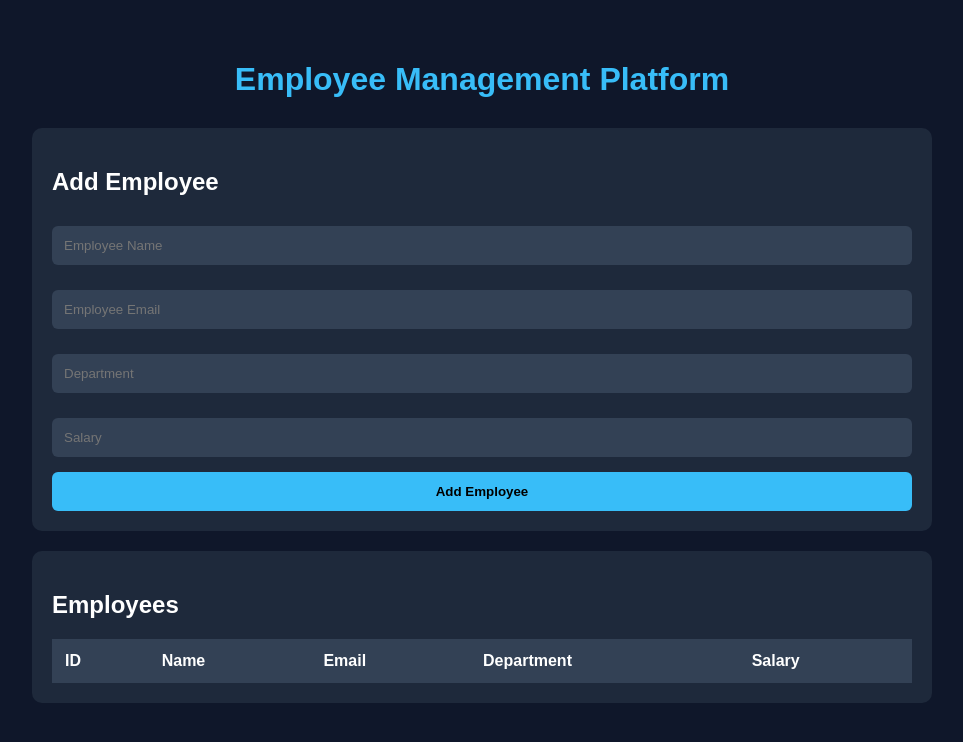
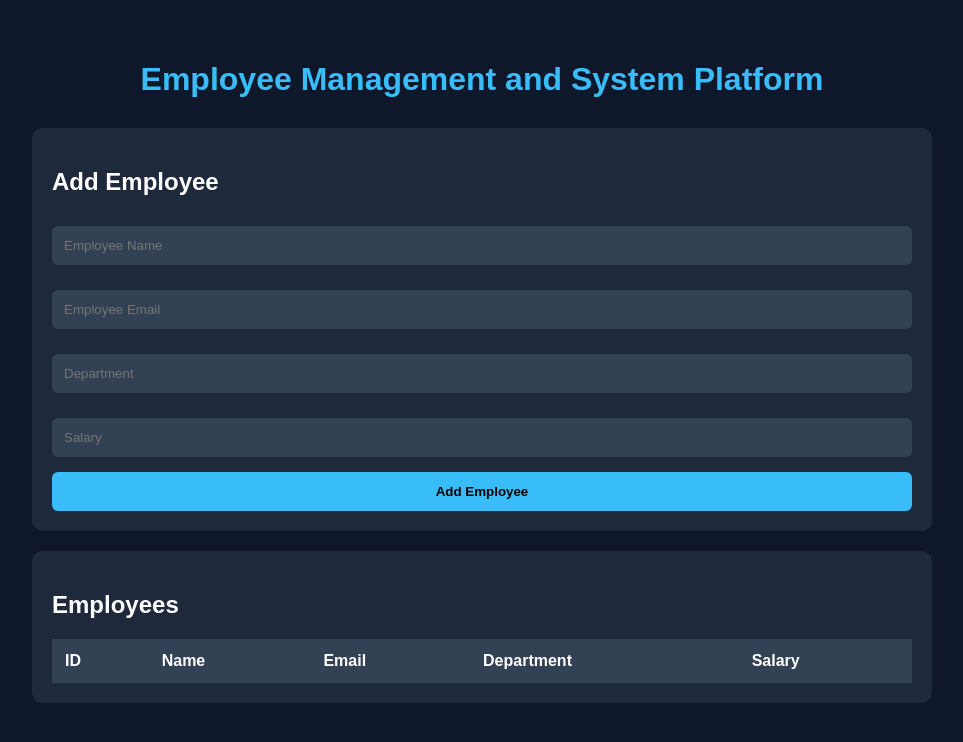
Before and after one commit to kartik-cloud148/employee-platform, a plain HTML site: page frontend/index.html in a window 1280 px wide. Shown: the whole page, without its empty margins (158-1121 px from the left). Drawn offline with Linux system fonts and the light colour scheme; no server answers.

Commit message:
Update frontend title

```diff
--- a/frontend/index.html
+++ b/frontend/index.html
@@ -81,7 +81,7 @@
 
 <div class="container">
 
-  <h1>Employee Management Platform</h1>
+  <h1>Employee Management and System Platform</h1>
 
   <div class="card">
 
```
